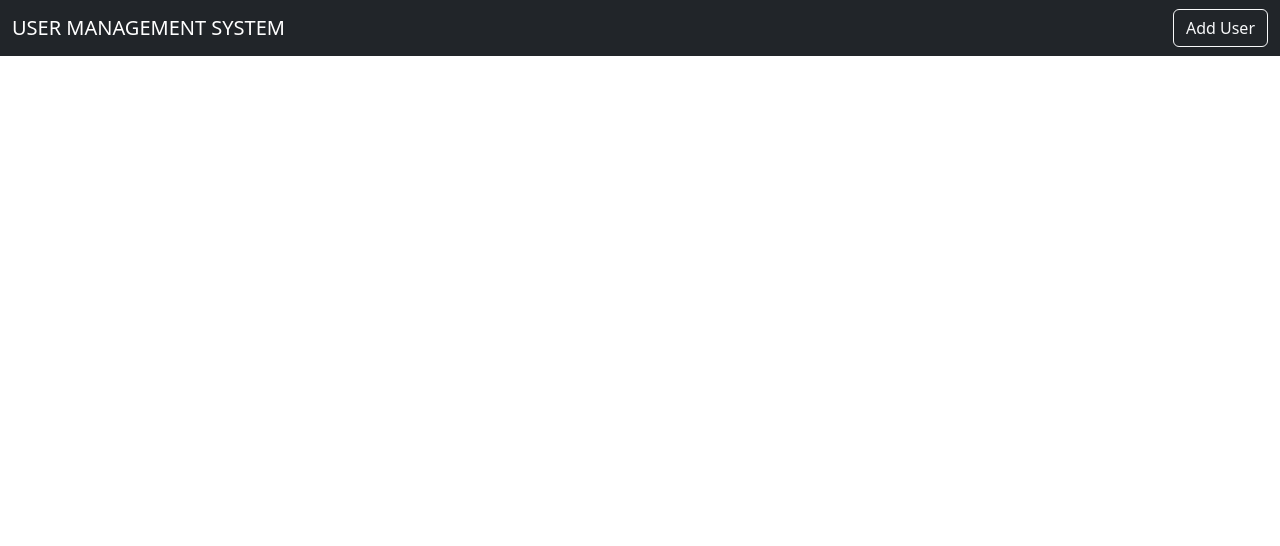
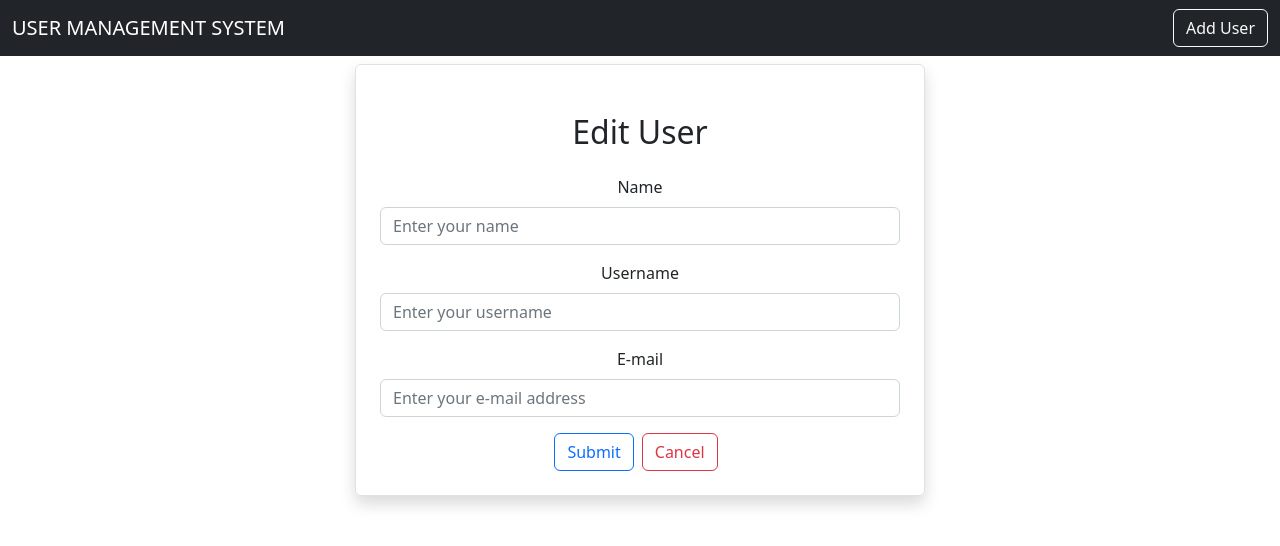
Before and after one commit to ChamikaRathnayaka/Frontend-Fullstack, a React (Create React App) app: page /edituser/1 in a window 1280 px wide. Shown: the top 546 px of the page. Built offline with nearby package versions, Linux system fonts and the light colour scheme; no server answers.

Commit message:
Update and delete added

```diff
--- a/src/App.js
+++ b/src/App.js
@@ -4,6 +4,8 @@
 import Home from "./pages/Home";
 import AddUser from "./users/AddUser";
 import {BrowserRouter as Router, Route, Routes } from "react-router-dom";
+import EditUser from "./users/EditUser";
+import ViewUser from "./users/ViewUser";
 
 function App() {
   return (
@@ -15,6 +17,8 @@
       <Routes>
         <Route exact path="/" element={<Home/>}/>
         <Route exact path="/adduser" element={<AddUser/>}/>
+        <Route exact path="/edituser/:id"element={<EditUser/>}/>
+        <Route exact path="/viewuser" element={<ViewUser/>}/>
       </Routes>
       </Router>
       {/* <Home/>
--- a/src/pages/Home.js
+++ b/src/pages/Home.js
@@ -1,8 +1,11 @@
 import React, { useEffect, useState } from "react";
 import axios from "axios";
+import { Link, useParams } from "react-router-dom";
 
 export default function Home() {
   const [users, setUsers] = useState([]);
+
+  const {id}= useParams()
 
   useEffect(() => {
     loadUsers();
@@ -13,6 +16,11 @@
     console.log(result);
     setUsers(result.data);
   };
+
+  const deleteUser=async(id)=>{
+    await axios.delete(`http://localhost:8090/user/${id}`)
+    loadUsers()
+  }
 
   return (
     <div className="container">
@@ -37,13 +45,13 @@
                 <td>{user.username}</td>
                 <td>{user.email}</td>
                 <td>
-                  <button type="button" class="btn btn-primary mx-2">
+                  <Link type="button" class="btn btn-primary mx-2" to="/viewUser">
                     View
-                  </button>
-                  <button type="button" class="btn btn-success mx-2">
+                  </Link>
+                  <Link type="button" class="btn btn-success mx-2" to={`/edituser/${user.id}`}>
                     Edit
-                  </button>
-                  <button type="button" class="btn btn-danger mx-2">
+                  </Link>
+                  <button type="button" class="btn btn-danger mx-2" onClick={()=>deleteUser(user.id)}>
                     Delete
                   </button>
                 </td>
--- a/src/users/EditUser.js
+++ b/src/users/EditUser.js
@@ -0,0 +1,99 @@
+import React, { useEffect } from "react";
+import { Link, useParams } from "react-router-dom";
+import { useState } from "react";
+import axios from "axios";
+import { useNavigate } from "react-router-dom";
+
+export default function EditUser() {
+
+    let navigate=useNavigate();
+
+
+    const {id} = useParams();
+
+  const [user, setUser] = useState({
+    name: "",
+    username: "",
+    email: "",
+  });
+
+  const { name, username, email } = user;
+
+  const onInputChange = (e) => {
+    setUser({ ...user, [e.target.name]: e.target.value });
+  };
+
+  useEffect(()=>{
+    loadUser();
+  },[]);
+
+  const onSubmit=async(e)=>{
+    console.log("worked.......................")
+    e.preventDefault();
+    await axios.put(`http://localhost:8090/user/${id}`,user);
+    navigate("/")
+  };
+
+  const loadUser = async ()=>{
+    const result = await axios.get(`http://localhost:8090/user/${id}`);
+    setUser(result.data);
+  }
+
+  return (
+    <div className="container">
+      <div className="row">
+        <div className="col-md-6 offset-md-3 border rounded p-4 mt-2 shadow">
+          <h2 className="text-center m-4">Edit User</h2>
+
+          <form onSubmit={(e) => onSubmit(e)}>
+            <div className="mb-3">
+              <label htmlFor="Name" className="form-label">
+                Name
+              </label>
+              <input
+                type="text"
+                className="form-control"
+                placeholder="Enter your name"
+                name="name"
+                value={name}
+                onChange={(e) => onInputChange(e)}
+              />
+            </div>
+            <div className="mb-3">
+              <label htmlFor="Username" className="form-label">
+                Username
+              </label>
+              <input
+                type="text"
+                className="form-control"
+                placeholder="Enter your username"
+                name="username"
+                value={username}
+                onChange={(e) => onInputChange(e)}
+              />
+            </div>
+            <div className="mb-3">
+              <label htmlFor="Email" className="form-label">
+                E-mail
+              </label>
+              <input
+                type="text"
+                className="form-control"
+                placeholder="Enter your e-mail address"
+                name="email"
+                value={email}
+                onChange={(e) => onInputChange(e)}
+              />
+            </div>
+            <button type="submit" className="btn btn-outline-primary">
+              Submit
+            </button>
+            <Link className="btn btn-outline-danger mx-2" to="/">
+              Cancel
+            </Link>
+          </form>
+        </div>
+      </div>
+    </div>
+  );
+}
--- a/src/users/ViewUser.js
+++ b/src/users/ViewUser.js
@@ -0,0 +1,55 @@
+import axios from "axios";
+import React, { useEffect,useState } from "react";
+import { Link, useParams } from "react-router-dom";
+
+export default function ViewUser() {
+  const [user, setUser] = useState({
+    name: "",
+    username: "",
+    email: "",
+  });
+
+  const { id } = useParams();
+
+//   useEffect(() => {
+//     loadUser();
+//   }, []);
+
+  const loadUser = async () => {
+    const result = await axios.get(`http://localhost:8080/user/${id}`);
+    setUser(result.data);
+  };
+
+  return (
+    <div className="container">
+      <div className="row">
+        <div className="col-md-6 offset-md-3 border rounded p-4 mt-2 shadow">
+          <h2 className="text-center m-4">User Details</h2>
+
+          <div className="card">
+            <div className="card-header">
+              Details of user id : {user.id}
+              <ul className="list-group list-group-flush">
+                <li className="list-group-item">
+                  <b>Name:</b>
+                  {user.name}
+                </li>
+                <li className="list-group-item">
+                  <b>UserName:</b>
+                  {user.username}
+                </li>
+                <li className="list-group-item">
+                  <b>Email:</b>
+                  {user.email}
+                </li>
+              </ul>
+            </div>
+          </div>
+          <Link className="btn btn-primary my-2" to={"/"}>
+            Back to Home
+          </Link>
+        </div>
+      </div>
+    </div>
+  );
+}
```
